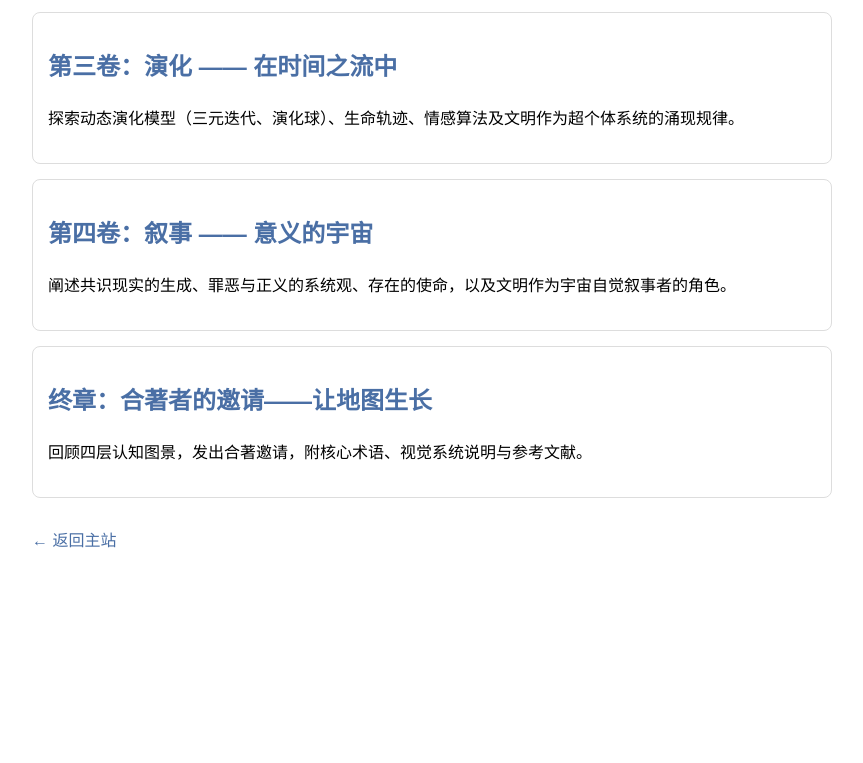
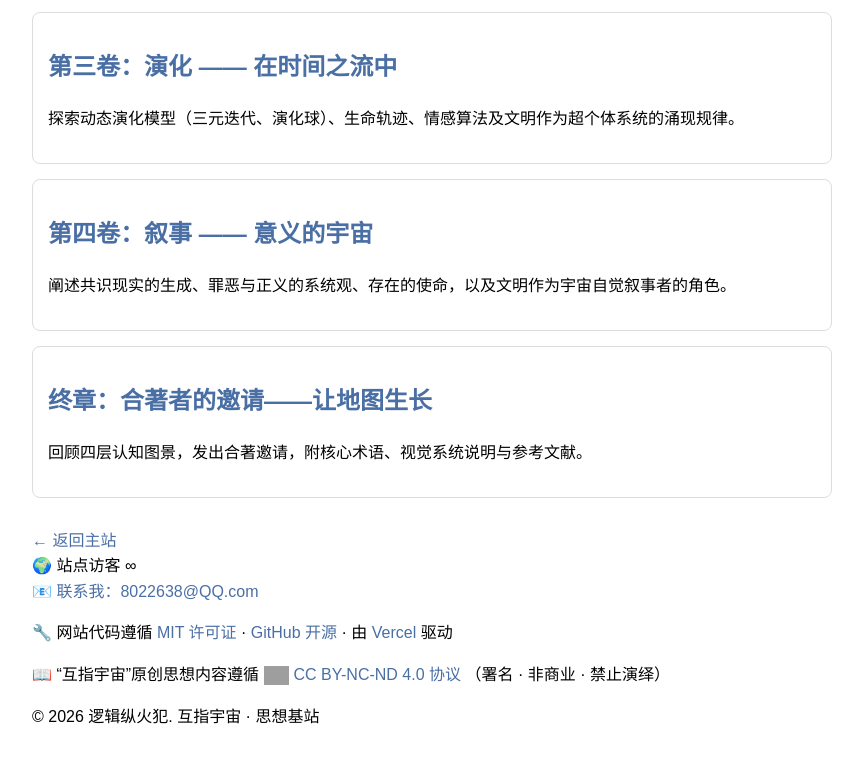
Before and after one commit to Tottihou/co-referential-universe-, a plain HTML site: page theory/index.html in a window 1280 px wide. Shown: the part 479-1242 px from the top of the page, without its empty margins (208-1071 px from the left). Before the commit the page ends 1052 px from the top, so only its background shows below. Drawn offline with Linux system fonts and the light colour scheme; grey boxes are pictures that could not be loaded.

Commit message:
Update index.html

```diff
--- a/theory/index.html
+++ b/theory/index.html
@@ -44,3 +44,39 @@
     </div>
 </body>
 </html>
+ <footer>
+    <div class="visitor-counter">
+        🌍 站点访客 <span id="busuanzi_value_site_pv"></span>
+    </div>
+    <div class="contact-email">
+        <a href="mailto:8022638@QQ.com">📧 联系我：8022638@QQ.com</a>
+    </div>
+
+    <!-- 许可证说明区域：区分代码与思想内容 -->
+    <div class="license-info">
+        <p>
+            🔧 网站代码遵循
+            <a href="https://github.com/Tottihou/co-referential-universe-/blob/main/LICENSE" target="_blank">MIT 许可证</a> ·
+            <a href="https://github.com/Tottihou/co-referential-universe-" target="_blank">GitHub 开源</a> ·
+            由 <a href="https://vercel.com" target="_blank">Vercel</a> 驱动
+        </p>
+        <p>
+            📖 “互指宇宙”原创思想内容遵循
+            <a rel="license" href="https://creativecommons.org/licenses/by-nc-nd/4.0/deed.zh" target="_blank">
+                <img src="https://licensebuttons.net/l/by-nc-nd/4.0/80x15.png" alt="CC BY-NC-ND 4.0" style="height:1.2em; vertical-align:middle;">
+            </a>
+            <a rel="license" href="https://creativecommons.org/licenses/by-nc-nd/4.0/deed.zh" target="_blank">CC BY-NC-ND 4.0 协议</a>
+            （署名 · 非商业 · 禁止演绎）
+        </p>
+    </div>
+
+    <p>© 2026 逻辑纵火犯. 互指宇宙 · 思想基站</p>
+</footer>
+<script>
+    setTimeout(function() {
+        var pv = document.getElementById("busuanzi_value_site_pv");
+        if (pv && pv.innerText === "") {
+            pv.innerText = "∞"; // 或显示其他占位符
+        }
+    }, 2000);
+</script>
```
